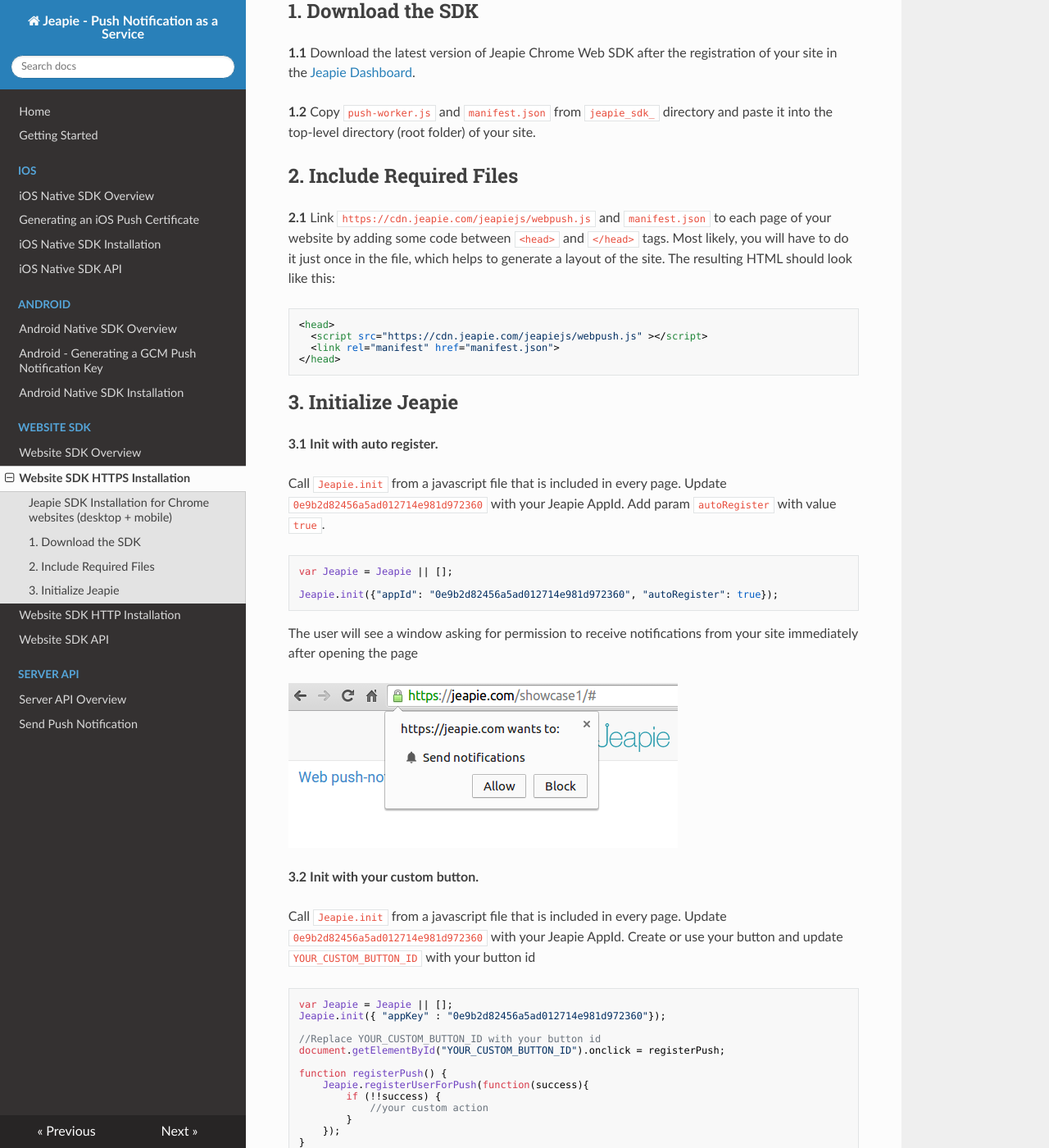
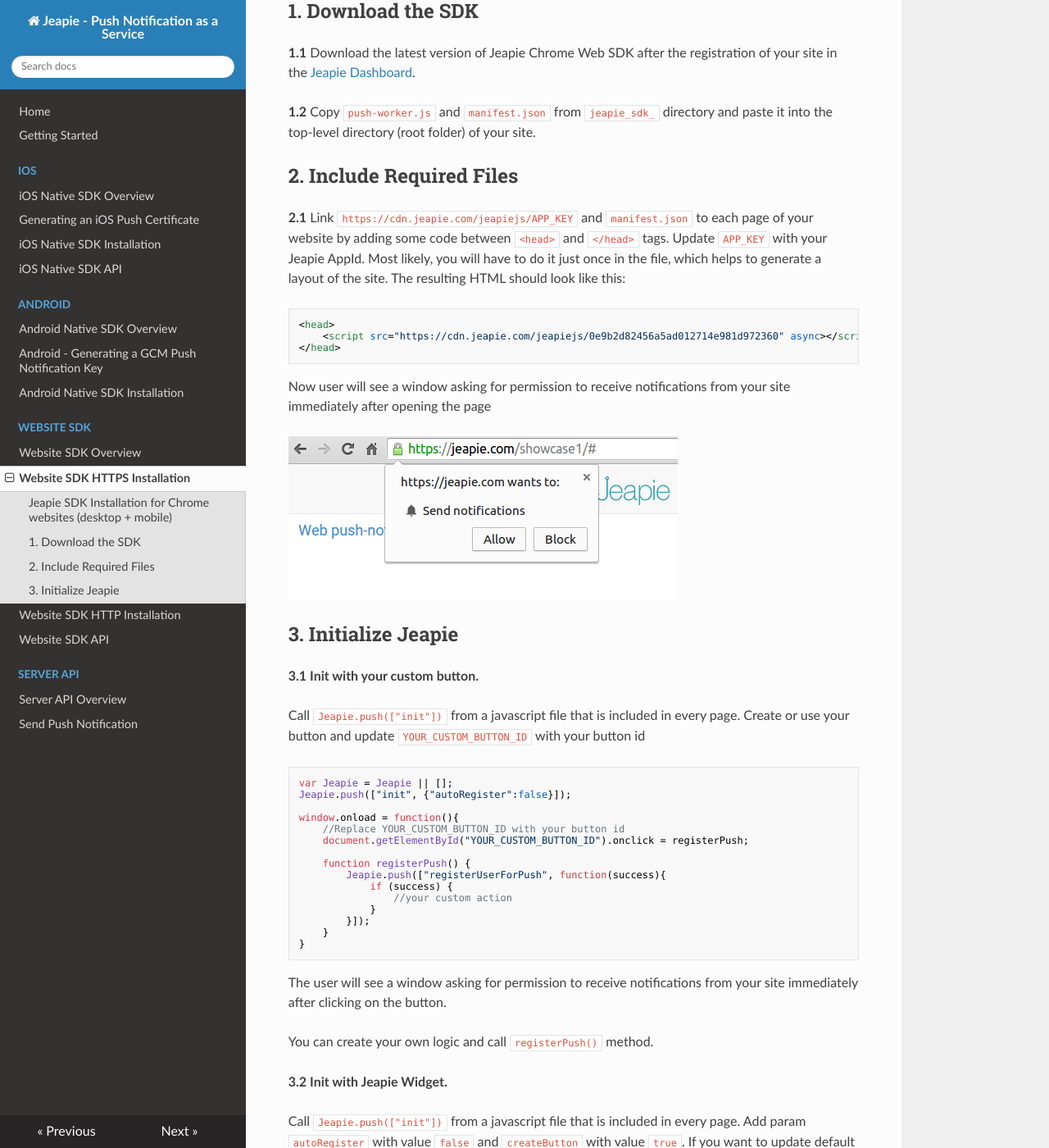
Before and after one commit to Jeapie/jeapie-docs, an MkDocs documentation site: the page built from docs/Websdk/Website-SDK-HTTPS-Installation.md, in a window 1280 px wide and 1400 px high, scrolled down 568 px. Shown: the whole window at 82% size. Built offline with MkDocs 1.6.1, drawn with Linux system fonts in a browser that asks for light colours; nearby versions of some CDN libraries; old or Windows-style settings are respelled for this version of MkDocs; some of the changed text lies outside the part shown.

````diff
--- a/docs/Websdk/Website-SDK-HTTPS-Installation.md
+++ b/docs/Websdk/Website-SDK-HTTPS-Installation.md
@@ -21,56 +21,48 @@ If possible, we encourage you to migrate all your pages to HTTPS first, and then
 
 ##2. Include Required Files
 
-**2.1** Link `https://cdn.jeapie.com/jeapiejs/webpush.js` and `manifest.json` to each page of your website by adding some code between `<head>` and `</head>` tags.  Most likely, you will have to do it just once in the file, which helps to generate a layout of the site. The resulting HTML should look like this:
+**2.1** Link `https://cdn.jeapie.com/jeapiejs/APP_KEY` and `manifest.json` to each page of your website by adding some code between `<head>` and `</head>` tags. Update `APP_KEY` with your Jeapie AppId.  Most likely, you will have to do it just once in the file, which helps to generate a layout of the site. The resulting HTML should look like this:
 ```HTML
 <head>
-  <script src="https://cdn.jeapie.com/jeapiejs/webpush.js" ></script>
-  <link rel="manifest" href="manifest.json">
+	<script src="https://cdn.jeapie.com/jeapiejs/0e9b2d82456a5ad012714e981d972360" async></script>
 </head>
 ```
+Now user will see a window asking for permission to receive notifications from your site immediately after opening the page
+
+![Autoregister for users](/img/https_autoregister.png)
 
 ##3. Initialize Jeapie
 
-**3.1 Init with auto register.**
+**3.1 Init with your custom button.**
 
-Call `Jeapie.init` from a javascript file that is included in every page. Update `0e9b2d82456a5ad012714e981d972360` with your Jeapie AppId. Add param `autoRegister` with value `true`.
+Call `Jeapie.push(["init"])` from a javascript file that is included in every page. Create or use your button and update `YOUR_CUSTOM_BUTTON_ID` with your button id
 ```javascript
 var Jeapie = Jeapie || [];
+Jeapie.push(["init", {"autoRegister":false}]);
 
-Jeapie.init({"appId": "0e9b2d82456a5ad012714e981d972360", "autoRegister": true});
-```
-The user will see a window asking for permission to receive notifications from your site immediately after opening the page
+window.onload = function(){
+	//Replace YOUR_CUSTOM_BUTTON_ID with your button id
+	document.getElementById("YOUR_CUSTOM_BUTTON_ID").onclick = registerPush;
 
-![Autoregister for users](/img/https_autoregister.png)
-
-**3.2 Init with your custom button.**
-
-Call `Jeapie.init` from a javascript file that is included in every page. Update `0e9b2d82456a5ad012714e981d972360` with your Jeapie AppId. Create or use your button and update `YOUR_CUSTOM_BUTTON_ID` with your button id
-```javascript
-var Jeapie = Jeapie || [];
-Jeapie.init({ "appKey" : "0e9b2d82456a5ad012714e981d972360"});
-
-//Replace YOUR_CUSTOM_BUTTON_ID with your button id
-document.getElementById("YOUR_CUSTOM_BUTTON_ID").onclick = registerPush;
-
-function registerPush() {
-    Jeapie.registerUserForPush(function(success){
-        if (!!success) {
-            //your custom action
-        }
-    });
+	function registerPush() {
+		Jeapie.push(["registerUserForPush", function(success){
+	        if (success) {
+	            //your custom action
+	        }
+	    }]);
+	}
 }
 ```
 The user will see a window asking for permission to receive notifications from your site immediately after clicking on the button.
 
 You can create your own logic and call `registerPush()` method.
 
-**3.3 Init with Jeapie Widget.**
+**3.2 Init with Jeapie Widget.**
 
-Call `Jeapie.init` from a javascript file that is included in every page. Update `0e9b2d82456a5ad012714e981d972360` with your Jeapie AppId. Add param `createButton` with value `true`.
+Call `Jeapie.push(["init"])` from a javascript file that is included in every page. Add param `autoRegister` with value `false` and `createButton` with value `true`. If you want to update default text on widget add param `tooltipText` with you custom value.
 ```javascript
 var Jeapie = Jeapie || [];
-Jeapie.init({ "appKey" : "0e9b2d82456a5ad012714e981d972360", "createButton": true});
+Jeapie.push(["init", {"autoRegister":false, "createButton": true, "tooltipText": "YOUR CUSTOM TEXT"}]);
 ```
 The interactive button will appear on your site. Click it to open a window in which you will be able to allow sending notifications
 
@@ -78,9 +70,9 @@ The interactive button will appear on your site. Click it to open a window in wh
 
 **Important**
 
-You must keep all the SDK files together. `https://cdn.jeapie.com/jeapiejs/webpush.js`, `push-worker.js` and `manifest.json` must be placed in the root directory of your site.
+You must keep all the SDK files together. `https://cdn.jeapie.com/jeapiejs/APP_KEY`, `push-worker.js` and `manifest.json` must be placed in the root directory of your site.
 
-Links to `https://cdn.jeapie.com/jeapiejs/webpush.js` and `manifest.json` must be added between `<head>` and `</head>` tags for every page on your website. Linking files this way allows us to be sure that:
+Link to `https://cdn.jeapie.com/jeapiejs/APP_KEY` must be added between `<head>` and `</head>` tags for every page on your website. Linking files this way allows us to be sure that:
 - any page can subscribe to notifications
 - any page can be opened from a notification (if set)
 - changes to the Google Registration id can be updated
````
Also changed, not shown: docs/Websdk/Website-SDK-API.md (+11 -21 lines), docs/Websdk/Website-SDK-HTTP-Installation.md (+13 -15 lines).
